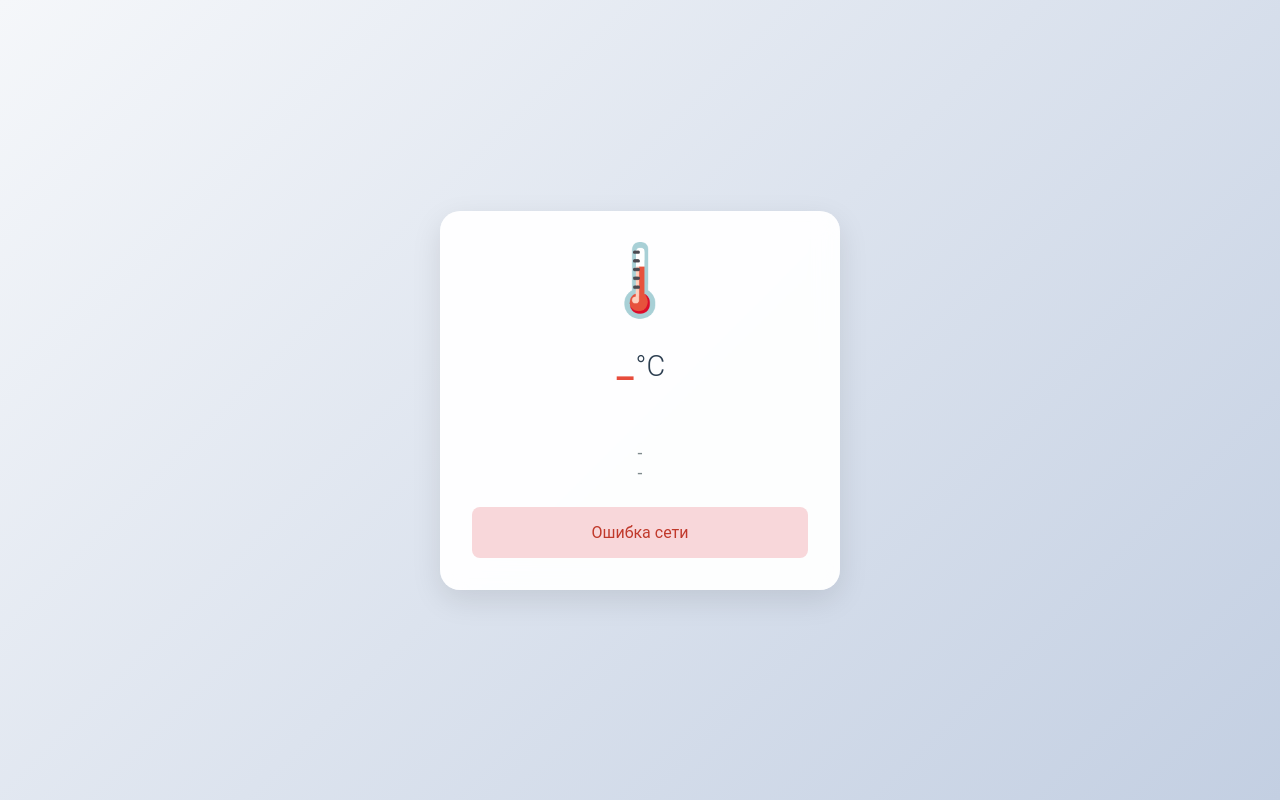
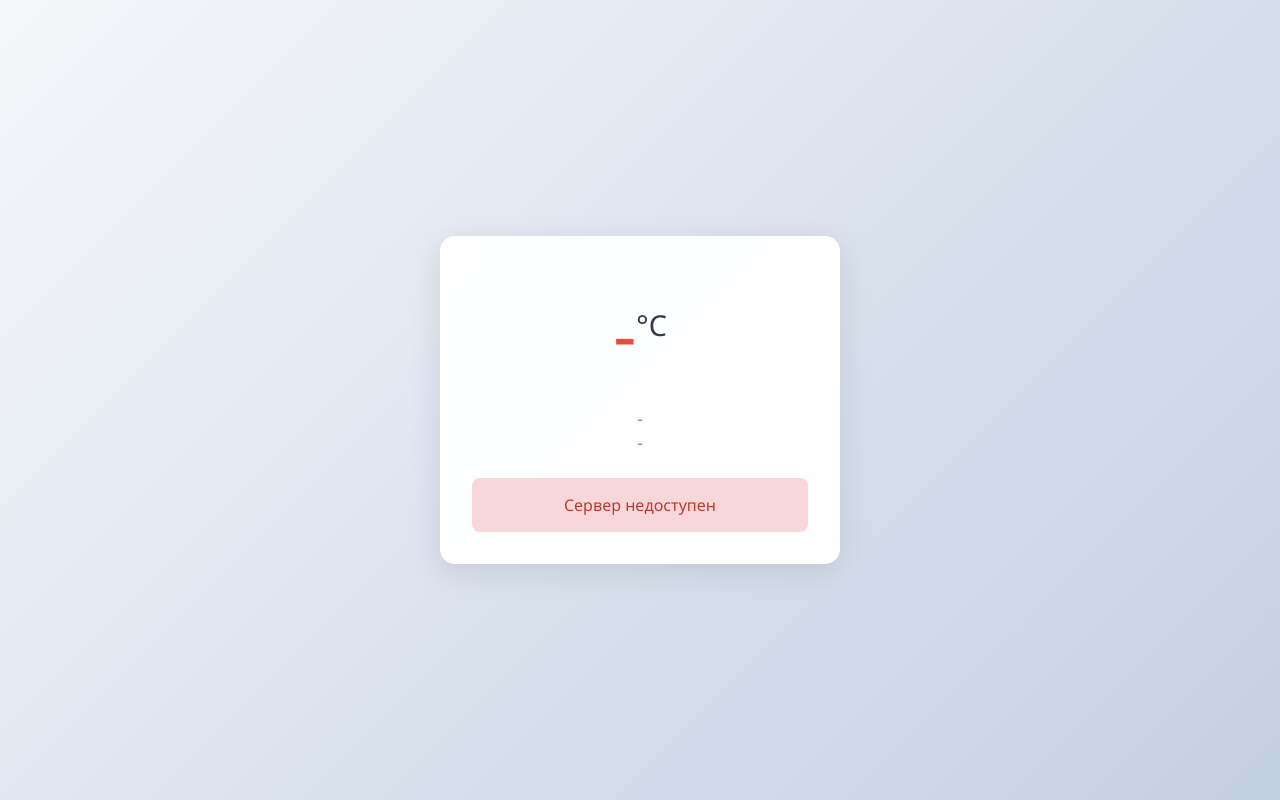
Before and after one commit to dmitray27/esp32, a Django app: template templates/index.html in a window 1280 px wide. Run offline with Django 5.2, Linux system fonts and the light colour scheme; the template is opened without the code that fills it, so the values that code supplies are empty.

Commit message:
Update index.html

```diff
--- a/templates/index.html
+++ b/templates/index.html
@@ -6,7 +6,7 @@
     <meta http-equiv="Cache-Control" content="no-cache, no-store, must-revalidate">
     <meta http-equiv="Pragma" content="no-cache">
     <meta http-equiv="Expires" content="0">
-    <title>Умный термометр</title>
+    <title>Метеостанция ESP32</title>
     <style>
         :root {
             --primary: #2c3e50;
@@ -21,7 +21,7 @@
         }
 
         body {
-            font-family: 'Roboto', sans-serif;
+            font-family: 'Segoe UI', system-ui;
             min-height: 100vh;
             display: flex;
             justify-content: center;
@@ -30,32 +30,26 @@
         }
 
         .card {
-            background: rgba(255, 255, 255, 0.95);
+            background: rgba(255, 255, 255, 0.97);
             padding: 2rem;
-            border-radius: 20px;
-            box-shadow: 0 10px 30px rgba(0,0,0,0.1);
+            border-radius: 15px;
+            box-shadow: 0 8px 32px rgba(0,0,0,0.1);
             backdrop-filter: blur(12px);
             width: 90%;
             max-width: 400px;
             text-align: center;
-            transition: transform 0.3s ease;
+            transition: transform 0.3s;
         }
 
-        .card:hover {
-            transform: translateY(-5px);
-        }
-
-        .icon {
-            font-size: 4rem;
-            margin-bottom: 1rem;
-            animation: pulse 2s infinite;
+        .card.error {
+            animation: shake 0.5s;
         }
 
         .temperature {
             font-size: 4.5rem;
             font-weight: 300;
             color: var(--accent);
-            margin: 0.5rem 0;
+            margin: 1rem 0;
             position: relative;
         }
 
@@ -72,7 +66,7 @@
             margin: 1.5rem 0;
         }
 
-        .error {
+        .error-box {
             color: #c0392b;
             background: #f8d7da;
             padding: 1rem;
@@ -81,18 +75,19 @@
             display: none;
         }
 
-        @keyframes pulse {
-            0% { transform: scale(1); }
-            50% { transform: scale(1.1); }
-            100% { transform: scale(1); }
+        @keyframes shake {
+            0% { transform: translateX(0); }
+            25% { transform: translateX(-10px); }
+            50% { transform: translateX(10px); }
+            75% { transform: translateX(-5px); }
+            100% { transform: translateX(0); }
         }
 
         @media (max-width: 480px) {
             .card {
                 padding: 1.5rem;
-                border-radius: 15px;
+                border-radius: 12px;
             }
-
             .temperature {
                 font-size: 3.5rem;
             }
@@ -100,47 +95,57 @@
     </style>
 </head>
 <body>
-    <div class="card">
-        <div class="icon">🌡️</div>
-        <div class="temperature" id="temp">-</div>
+    <div class="card" id="card">
+        <div class="temperature" id="temperature">-</div>
         <div class="datetime">
             <div id="date">-</div>
             <div id="time">-</div>
         </div>
-        <div class="error" id="error"></div>
+        <div class="error-box" id="error"></div>
     </div>
 
     <script>
         function updateData() {
             fetch(`/data?t=${Date.now()}`)
                 .then(response => {
-                    if(!response.ok) throw new Error('Ошибка сети');
+                    if (!response.ok) throw new Error('Сервер недоступен');
                     return response.json();
                 })
                 .then(data => {
-                    const errorElement = document.getElementById('error');
-                    if(data.error) {
-                        errorElement.textContent = data.error;
-                        errorElement.style.display = 'block';
-                        document.getElementById('temp').textContent = '-';
-                        document.getElementById('date').textContent = '-';
-                        document.getElementById('time').textContent = '-';
+                    const card = document.getElementById('card');
+                    const errorBox = document.getElementById('error');
+
+                    if (data.error || !data.temperature) {
+                        showError(data.error || 'Некорректные данные');
+                        card.classList.add('error');
                     } else {
-                        errorElement.style.display = 'none';
-                        document.getElementById('temp').textContent = data.temperature;
+                        card.classList.remove('error');
+                        errorBox.style.display = 'none';
+                        document.getElementById('temperature').textContent = data.temperature;
                         document.getElementById('date').textContent = data.date;
                         document.getElementById('time').textContent = data.time;
                     }
                 })
                 .catch(error => {
-                    document.getElementById('error').textContent = error.message;
-                    document.getElementById('error').style.display = 'block';
+                    showError(error.message);
+                    document.getElementById('card').classList.add('error');
                 });
         }
 
-        // Обновление данных каждые 2 секунды
+        function showError(message) {
+            const errorBox = document.getElementById('error');
+            errorBox.textContent = message;
+            errorBox.style.display = 'block';
+            document.getElementById('temperature').textContent = '-';
+            document.getElementById('date').textContent = '-';
+            document.getElementById('time').textContent = '-';
+        }
+
+        // Первый запрос сразу при загрузке
+        updateData();
+
+        // Автообновление каждые 2 секунды
         setInterval(updateData, 2000);
-        updateData(); // Первый запрос сразу
     </script>
 </body>
 </html>
```
